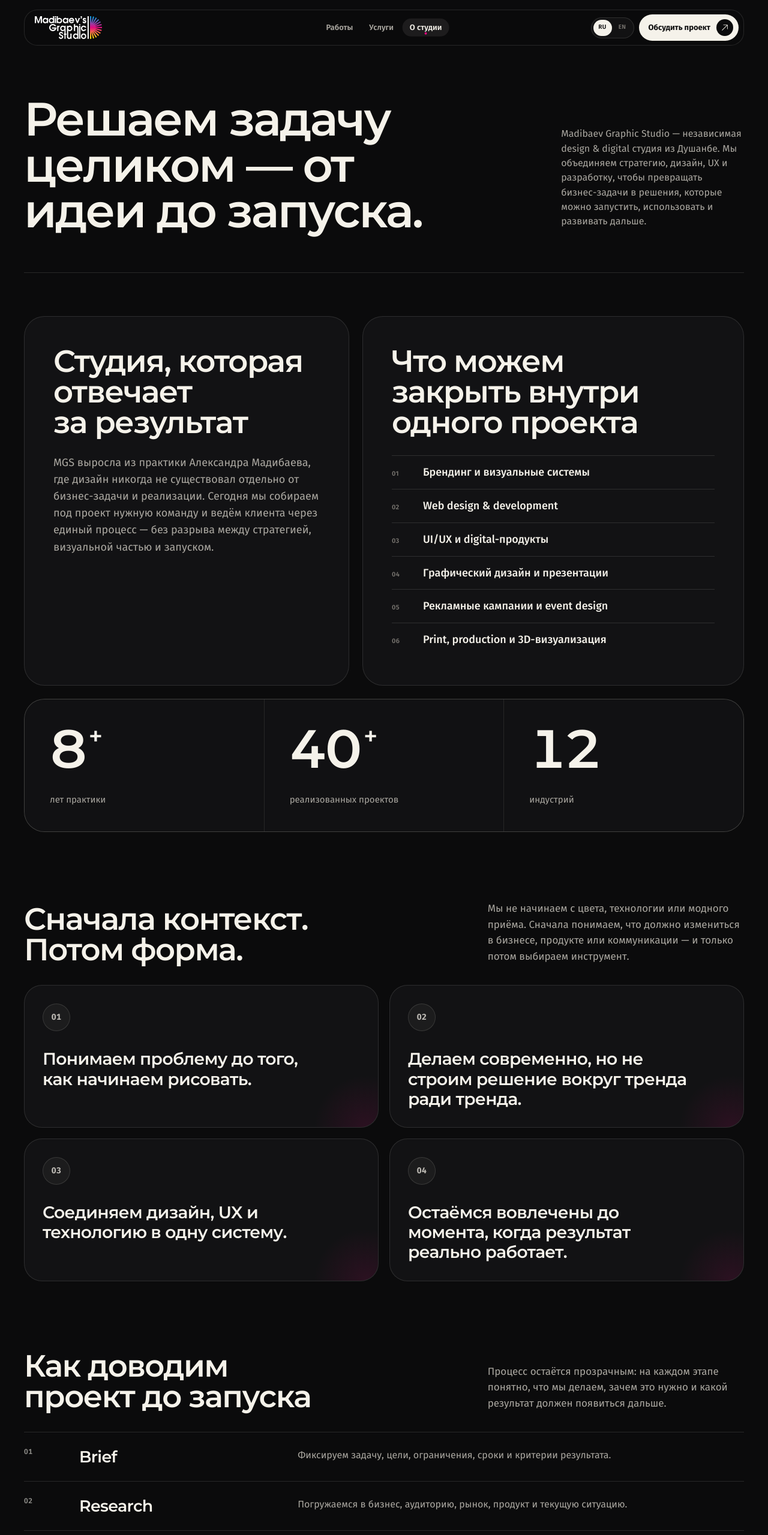
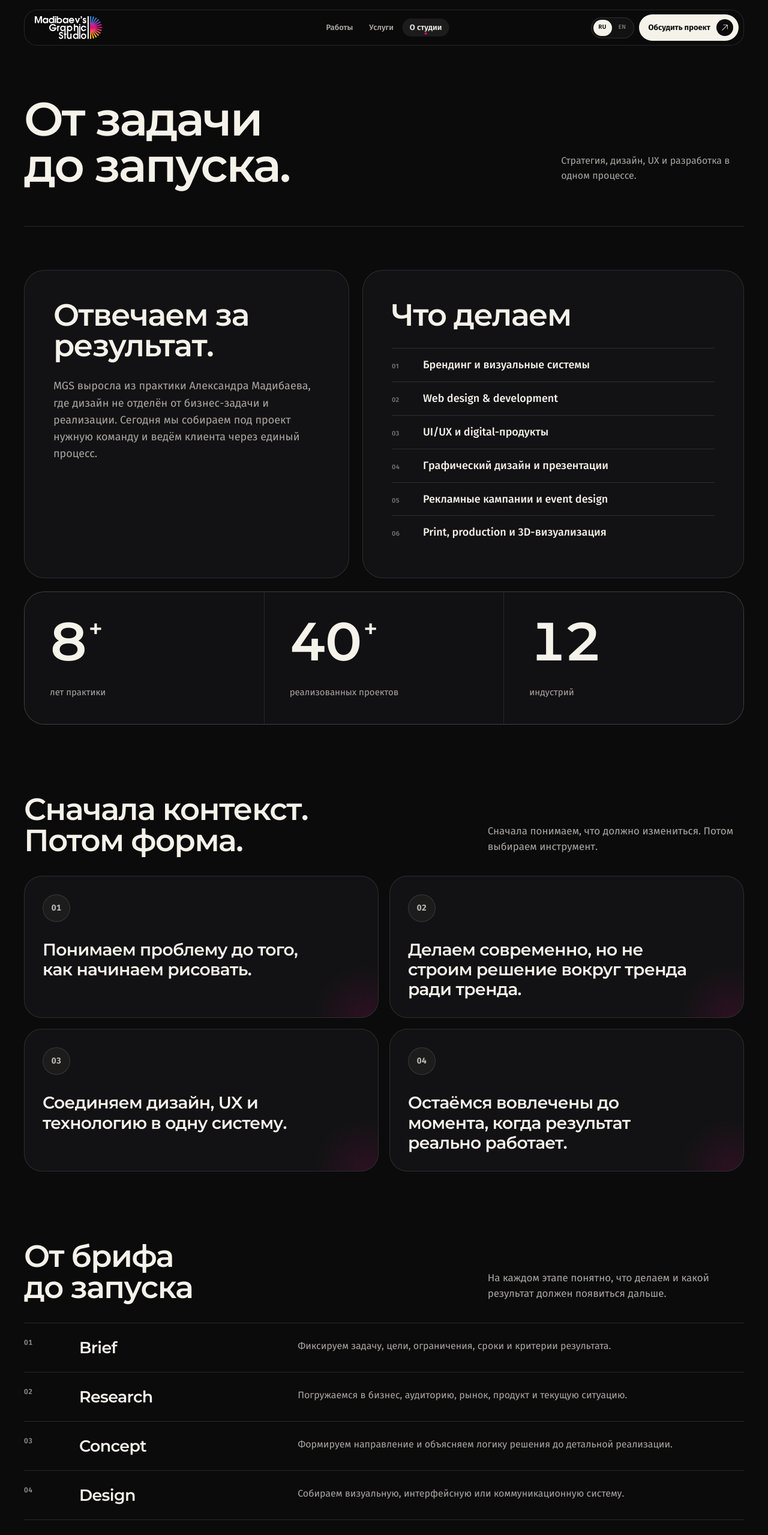
Before and after one commit to AlexMadibaev/MadibaevStudio, a Next.js app in the folder mgs-next/: page /about in a window 1280 px wide. Shown: the top 2559 px of the page at 60% size. Built offline with nearby package versions, Linux system fonts and the light colour scheme; no server answers.

Commit message:
Shorten About page headings

```diff
--- a/mgs-next/components/mgs-about-page.tsx
+++ b/mgs-next/components/mgs-about-page.tsx
@@ -10,11 +10,11 @@ import styles from "./mgs-about-page.module.css";
 
 const copy = {
   ru: {
-    title: "Решаем задачу целиком — от идеи до запуска.",
-    lead: "Madibaev Graphic Studio — независимая design & digital студия из Душанбе. Мы объединяем стратегию, дизайн, UX и разработку, чтобы превращать бизнес-задачи в решения, которые можно запустить, использовать и развивать дальше.",
-    studioTitle: "Студия, которая отвечает за результат",
-    studioText: "MGS выросла из практики Александра Мадибаева, где дизайн никогда не существовал отдельно от бизнес-задачи и реализации. Сегодня мы собираем под проект нужную команду и ведём клиента через единый процесс — без разрыва между стратегией, визуальной частью и запуском.",
-    expertiseTitle: "Что можем закрыть внутри одного проекта",
+    title: "От задачи до запуска.",
+    lead: "Стратегия, дизайн, UX и разработка в одном процессе.",
+    studioTitle: "Отвечаем за результат.",
+    studioText: "MGS выросла из практики Александра Мадибаева, где дизайн не отделён от бизнес-задачи и реализации. Сегодня мы собираем под проект нужную команду и ведём клиента через единый процесс.",
+    expertiseTitle: "Что делаем",
     expertise: [
       "Брендинг и визуальные системы",
       "Web design & development",
@@ -29,15 +29,15 @@ const copy = {
       { value: 12, suffix: "", label: "индустрий" },
     ],
     principlesTitle: "Сначала контекст. Потом форма.",
-    principlesLead: "Мы не начинаем с цвета, технологии или модного приёма. Сначала понимаем, что должно измениться в бизнесе, продукте или коммуникации — и только потом выбираем инструмент.",
+    principlesLead: "Сначала понимаем, что должно измениться. Потом выбираем инструмент.",
     principles: [
       "Понимаем проблему до того, как начинаем рисовать.",
       "Делаем современно, но не строим решение вокруг тренда ради тренда.",
       "Соединяем дизайн, UX и технологию в одну систему.",
       "Остаёмся вовлечены до момента, когда результат реально работает.",
     ],
-    processTitle: "Как доводим проект до запуска",
-    processLead: "Процесс остаётся прозрачным: на каждом этапе понятно, что мы делаем, зачем это нужно и какой результат должен появиться дальше.",
+    processTitle: "От брифа до запуска",
+    processLead: "На каждом этапе понятно, что делаем и какой результат должен появиться дальше.",
     process: [
       ["01", "Brief", "Фиксируем задачу, цели, ограничения, сроки и критерии результата."],
       ["02", "Research", "Погружаемся в бизнес, аудиторию, рынок, продукт и текущую ситуацию."],
@@ -47,7 +47,7 @@ const copy = {
       ["06", "Production / Development", "Готовим материалы к производству или самостоятельно реализуем digital-часть."],
       ["07", "Launch", "Проверяем финальный результат и сопровождаем запуск."],
     ],
-    cooperationTitle: "Работаем как часть вашей команды",
+    cooperationTitle: "Работаем вместе",
     cooperation: [
       "Подключаемся к отдельной задаче или берём проект целиком.",
       "До старта фиксируем scope, этапы, сроки, зоны ответственности и критерии результата.",
@@ -57,11 +57,11 @@ const copy = {
     cta: "Обсудить проект",
   },
   en: {
-    title: "We solve the whole challenge — from idea to launch.",
-    lead: "Madibaev Graphic Studio is an independent design & digital studio based in Dushanbe. We combine strategy, design, UX, and development to turn business challenges into solutions that can be launched, used, and developed further.",
-    studioTitle: "A studio accountable for the outcome",
-    studioText: "MGS grew from Alexander Madibaev's practice, where design was never separated from the business challenge or implementation. Today we assemble the right team around each project and lead clients through one connected process — without a gap between strategy, visual design, and launch.",
-    expertiseTitle: "What we can cover inside one project",
+    title: "From challenge to launch.",
+    lead: "Strategy, design, UX, and development in one process.",
+    studioTitle: "Accountable for the outcome.",
+    studioText: "MGS grew from Alexander Madibaev's practice, where design was never separated from the business challenge or implementation. Today we assemble the right team and lead each project through one connected process.",
+    expertiseTitle: "What we do",
     expertise: [
       "Branding and visual systems",
       "Web design & development",
@@ -76,15 +76,15 @@ const copy = {
       { value: 12, suffix: "", label: "industries" },
     ],
     principlesTitle: "Context first. Form second.",
-    principlesLead: "We do not start with a color, technology, or fashionable technique. First we define what needs to change in the business, product, or communication — then we choose the right tool.",
+    principlesLead: "First we define what needs to change. Then we choose the tool.",
     principles: [
       "Understand the problem before we start designing.",
       "Make it current without building the solution around a trend for its own sake.",
       "Connect design, UX, and technology as one system.",
       "Stay involved until the result works in the real world.",
     ],
-    processTitle: "How we take a project to launch",
-    processLead: "The process stays transparent: at every stage it is clear what we are doing, why it matters, and what outcome should come next.",
+    processTitle: "From brief to launch",
+    processLead: "Every stage has a clear purpose and a clear next outcome.",
     process: [
       ["01", "Brief", "We align the challenge, goals, constraints, timing, and success criteria."],
       ["02", "Research", "We understand the business, audience, market, product, and current situation."],
@@ -94,7 +94,7 @@ const copy = {
       ["06", "Production / Development", "We prepare assets for production or build the digital part ourselves."],
       ["07", "Launch", "We check the final result and support the project through launch."],
     ],
-    cooperationTitle: "We work as part of your team",
+    cooperationTitle: "Working together",
     cooperation: [
       "Bring us into one focused task or hand over the full project.",
       "Before work starts, we align scope, stages, timing, responsibilities, and success criteria.",
```
